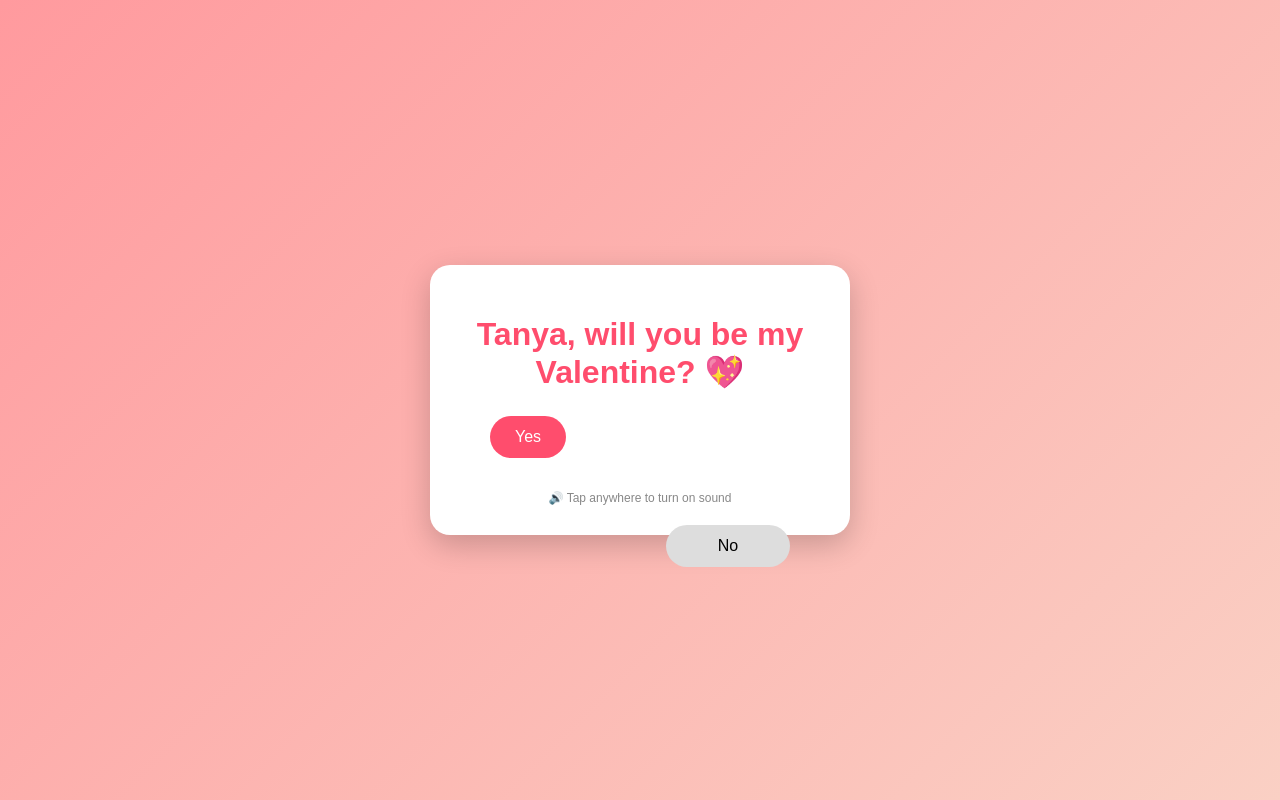
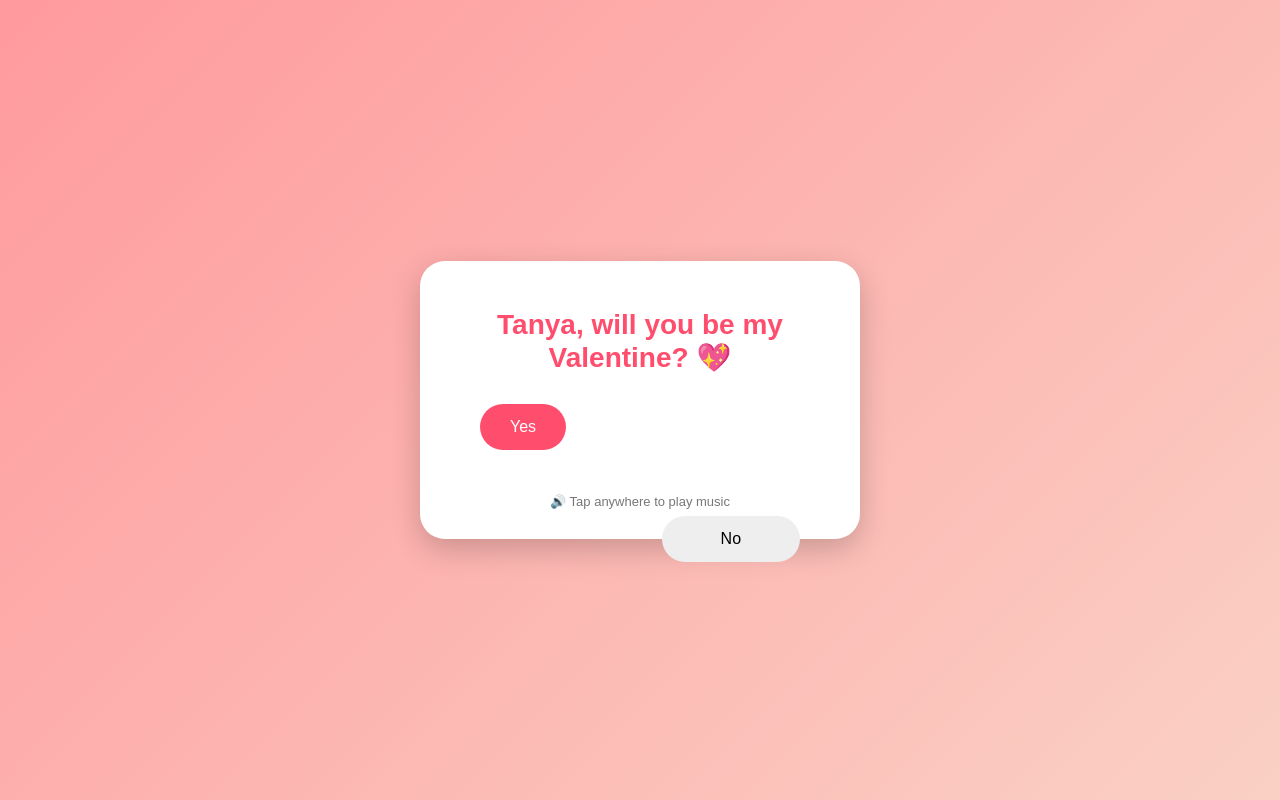
Before and after one commit to sakshamuniyal2005-ui/val, a plain HTML site: page index.html in a window 1280 px wide. Both pictures are taken after a click on the button "No". Drawn offline with Linux system fonts and the light colour scheme.

Commit message:
Update index.html

```diff
--- a/index.html
+++ b/index.html
@@ -20,12 +20,12 @@
     .card {
       background: white;
       padding: 30px;
-      border-radius: 20px;
+      border-radius: 25px;
       text-align: center;
       box-shadow: 0 10px 30px rgba(0,0,0,0.2);
       width: 90%;
-      max-width: 360px;
-      animation: fadeIn 1.5s ease;
+      max-width: 380px;
+      animation: fadeIn 1.4s ease;
     }
 
     @keyframes fadeIn {
@@ -35,19 +35,20 @@
 
     h1 {
       color: #ff4d6d;
-      margin-bottom: 25px;
+      margin-bottom: 30px;
+      font-size: 28px;
     }
 
     .buttons {
       position: relative;
-      height: 60px;
+      height: 70px;
     }
 
     button {
-      padding: 12px 25px;
+      padding: 14px 30px;
       font-size: 16px;
       border: none;
-      border-radius: 25px;
+      border-radius: 30px;
       cursor: pointer;
       position: absolute;
       transition: all 0.4s ease;
@@ -60,22 +61,22 @@
     }
 
     .no {
-      background: #ddd;
+      background: #eee;
       right: 30px;
     }
 
     .hint {
-      font-size: 12px;
-      color: #888;
-      margin-top: 15px;
+      font-size: 13px;
+      color: #777;
+      margin-top: 20px;
     }
   </style>
 </head>
 
-<body onclick="unmuteMusic()">
+<body id="page">
 
-  <!-- Background Music (autoplay muted – browser safe) -->
-  <audio id="bgMusic" autoplay loop muted>
+  <!-- Background Music -->
+  <audio id="bgMusic" loop>
     <source src="https://files.catbox.moe/5o9x9e.mp3" type="audio/mpeg">
   </audio>
 
@@ -87,34 +88,26 @@
       <button class="no" id="noBtn">No</button>
     </div>
 
-    <div class="hint">🔊 Tap anywhere to turn on sound</div>
+    <div class="hint">🔊 Tap anywhere to play music</div>
   </div>
 
   <script>
     const music = document.getElementById("bgMusic");
+    const page = document.getElementById("page");
     const noBtn = document.getElementById("noBtn");
-    let unmuted = false;
 
-    // Smooth unmute on first click
-    function unmuteMusic() {
-      if (unmuted) return;
-      unmuted = true;
+    let musicStarted = false;
 
-      music.muted = false;
-      music.volume = 0;
+    // ✅ THIS is the key fix
+    page.addEventListener("click", () => {
+      if (!musicStarted) {
+        musicStarted = true;
+        music.volume = 0.6;
+        music.play().catch(() => {});
+      }
+    }, { once: true });
 
-      let v = 0;
-      const fade = setInterval(() => {
-        if (v < 0.6) {
-          v += 0.02;
-          music.volume = v;
-        } else {
-          clearInterval(fade);
-        }
-      }, 100);
-    }
-
-    // NO button keeps escaping forever
+    // NO button escapes forever
     noBtn.addEventListener("mouseenter", moveNo);
     noBtn.addEventListener("click", moveNo);
 
@@ -123,11 +116,8 @@
       const maxX = card.clientWidth - noBtn.offsetWidth;
       const maxY = card.clientHeight - noBtn.offsetHeight;
 
-      const x = Math.random() * maxX;
-      const y = Math.random() * maxY;
-
-      noBtn.style.left = x + "px";
-      noBtn.style.top = y + "px";
+      noBtn.style.left = Math.random() * maxX + "px";
+      noBtn.style.top  = Math.random() * maxY + "px";
     }
 
     function yesClick() {
```
